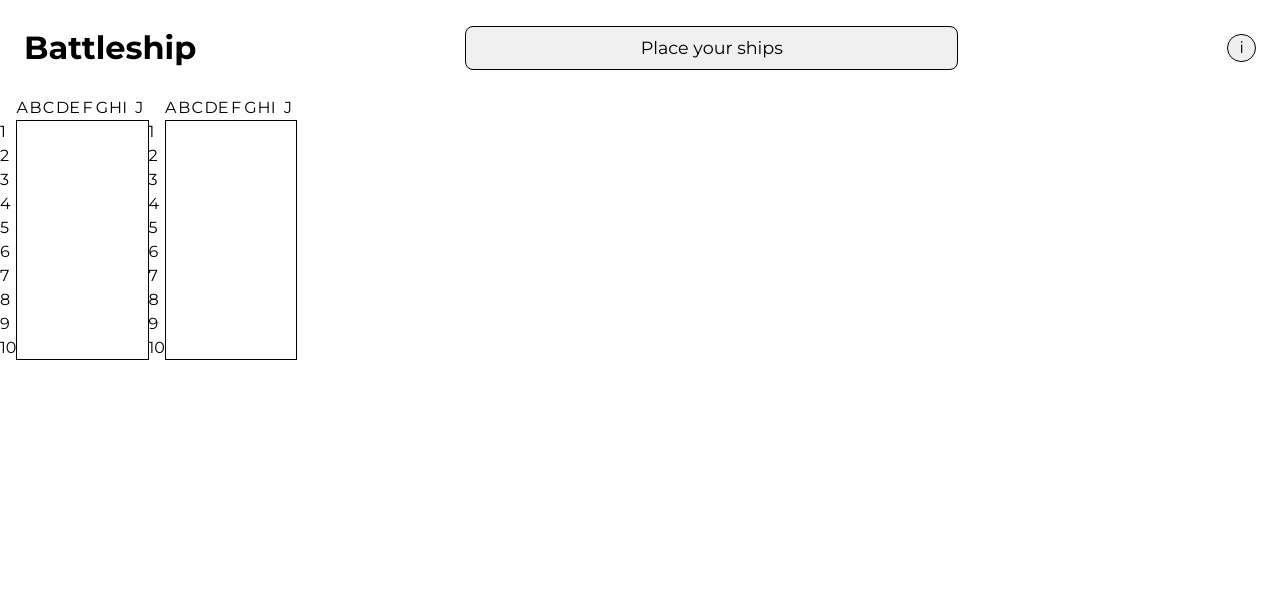
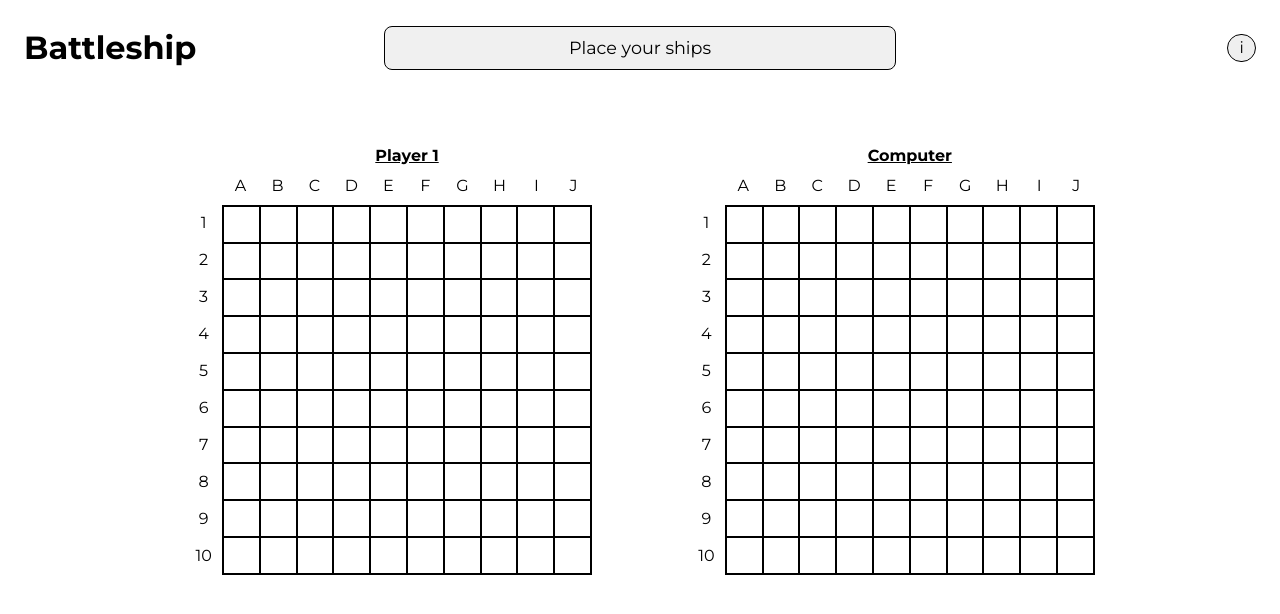
Before and after one commit to Burrpiee/TOP_battleship, a website built with webpack: page src/template.html in a window 1280 px wide. Built offline with nearby package versions, Linux system fonts and the light colour scheme.

Commit message:
Complete style of gameboard section/main

```diff
--- a/src/domManager.js
+++ b/src/domManager.js
@@ -44,19 +44,14 @@ const renderLabels = (boardSize, wrapper) => {
     rowLabel.style.display = 'grid';
     rowLabel.style.gridTemplateRows = `repeat(${boardSize}, 1fr)`;
 
-    // First cell of label grid is blank
-    // const emptyCellCol = document.createElement('div');
-    // const emptyRowCol = document.createElement('div');
-    // columnLabel.appendChild(emptyCellCol);
-    // rowLabel.appendChild(emptyRowCol);
-
     for(let i = 0; i < boardSize; i++) {
         const cellCol = document.createElement('div');
         const cellRow = document.createElement('div');
+        cellCol.classList.add('label-cell');
+        cellRow.classList.add('label-cell');
 
         let charCode = 65 + i; // 65 is A
         cellCol.textContent = String.fromCharCode(charCode);
-
         cellRow.textContent = i + 1;
 
         columnLabel.append(cellCol);
--- a/src/index.js
+++ b/src/index.js
@@ -16,8 +16,8 @@ let dom = {};
 const cacheDom = () => {
     dom.player1Wrapper = document.getElementById('player1-wrapper');
     dom.player2Wrapper = document.getElementById('player2-wrapper');
-    dom.player1Container = document.getElementById('player1-container');
-    dom.player2Container = document.getElementById('player2-container');
+    dom.player1Container = document.getElementById('player1-board-container');
+    dom.player2Container = document.getElementById('player2-board-container');
 };
 
 const init = () => {
@@ -30,12 +30,12 @@ const init = () => {
     // Player 1 setup
     setupWrapper(boardSize, dom.player1Wrapper);
     renderLabels(boardSize, dom.player1Wrapper);
-    renderBoard(player1.gameboard.board, dom.player1Container);
+    renderBoard(boardSize, dom.player1Container);
 
     //Player 2 setup
     setupWrapper(boardSize, dom.player2Wrapper);
     renderLabels(boardSize, dom.player2Wrapper);
-    renderBoard(player.gameboard.board, dom.player2Container);
+    renderBoard(boardSize, dom.player2Container);
 };
 
 init();
--- a/src/styles.css
+++ b/src/styles.css
@@ -1,3 +1,6 @@
+:root {
+    --cell-size: 2.3rem;
+}
 
 * {
     box-sizing: border-box;
@@ -12,6 +15,7 @@ body {
 
     display: flex;
     flex-direction: column;
+    gap: 3rem;
 }
 
 input, button, textarea, select {
@@ -21,9 +25,9 @@ input, button, textarea, select {
 /* Header Section */
 header {
     display: flex;
-    width: 100%;
     justify-content: space-between;
     align-items: center;
+    position: relative;
 
     padding: 1.5rem;
 }
@@ -36,6 +40,10 @@ header {
     background-color: #f0f0f0;
     text-align: center;
     font-size: 1.1rem;
+
+    position: absolute;
+    left: 50%;
+    transform: translateX(-50%);
 }
 
 .instructions {
@@ -51,15 +59,17 @@ header {
     }
 }
 
-.gameboard-container {
+/* Main Section */
+main {
     display: flex;
-
+    column-gap: 6rem;
+    row-gap: 2rem;
+    justify-content: center;
+    flex-wrap: wrap;
 }
 
 .gameboard-wrapper {
     display: grid;
-
-    gap: inherit;
 }
 
 .board-container{
@@ -72,16 +82,29 @@ header {
 }
 
 .board-cell {
+    border: 1px solid black;
+    cursor: pointer;
+
+    &:hover {
+        background-color: lightcoral;
+    }
+}
+
+.label-cell,
+.board-cell {
     display: flex;
     justify-content: center;
     align-items: center;
 
-    border: 1px solid black;
-
+    height: var(--cell-size);
+    width: var(--cell-size);
 }
 
-.label-cells {
-
+.board-title {
+    text-align: center;
+    margin-left: var(--cell-size);
+    font-weight: bold;
+    text-decoration: underline;
 }
 
 /* for cell hits */
--- a/src/template.html
+++ b/src/template.html
@@ -15,18 +15,22 @@
         <button class="instructions" id="instructions">i</button>
     </header>
     <main>
-        <div class="gameboard-container">
+        <div>
+            <div class="board-title" id="player1-board-title">Player 1</div>
             <div id="player1-wrapper" class="gameboard-wrapper">
-                <div class="empty-cell"></div>
+                <div class="empty-cell label-cell"></div>
                 <div class="column-labels"></div>
                 <div class="row-labels"></div>
-                <div class="board-container" id="player1-container"></div>
+                <div class="board-container" id="player1-board-container"></div>
             </div>
+        </div>
+        <div>
+            <div class="board-title" id="player2-board-title">Computer</div>
             <div id="player2-wrapper" class="gameboard-wrapper">
-                <div class="empty-cell"></div>
+                <div class="empty-cell label-cell"></div>
                 <div class="column-labels"></div>
                 <div class="row-labels"></div>
-                <div class="board-container" id="player2-container"></div>
+                <div class="board-container" id="player2-board-container"></div>
             </div>
         </div>
     </main>
```
